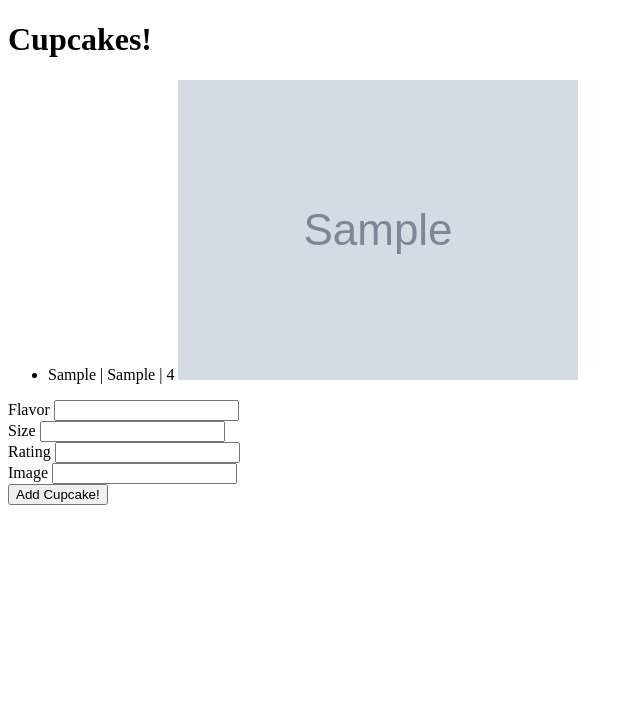
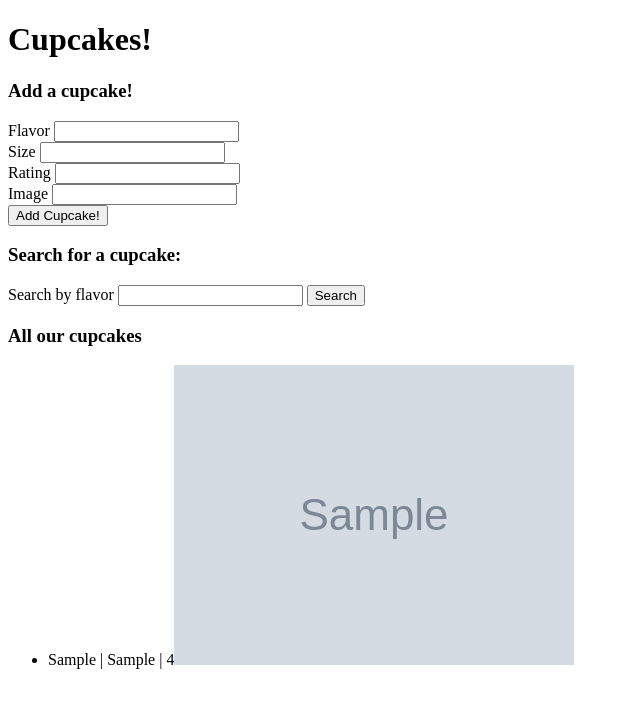
Before and after one commit to aishumaj/flask-cupcake, a Flask app: page / in a window 1280 px wide. Shown: the top 708 px of the page, without its empty margins (0-640 px from the left). Run offline with Flask 2, Linux system fonts and the light colour scheme; tables that the repository leaves empty hold one stand-in row (values such as "Sample post"); grey boxes marked "Sample" are stand-in pictures.

Commit message:
filter seach working

```diff
--- a/app.py
+++ b/app.py
@@ -50,6 +50,18 @@ def get_cupcake_by_id(cupcake_id):
 
     return jsonify(cupcake = serialized)
 
+@app.get("/api/cupcakes/search")
+def get_cupcake_by_flavor():
+    """Filter cupcake by flavor
+    & return JSON {cupcake: {id, flavor, size, rating, image}}"""
+
+    flavor = request.args.get('flavor')
+
+    cupcakes = Cupcake.query.filter(Cupcake.flavor.ilike(f"%{flavor}%")).all()
+    serialized = [c.serialize() for c in cupcakes]
+
+    return jsonify(cupcakes = serialized)
+
 @app.post("/api/cupcakes")
 def create_cupcake():
     """Create a new cupcake from data
--- a/static/cupcakes.js
+++ b/static/cupcakes.js
@@ -4,13 +4,14 @@ const BASE_URL = "http://localhost:5001/api";
 
 const $cupcakeList = $("#cupcake-list");
 const $cupcakeAddForm = $("#add-cupcake-form");
+const $cupcakeSearchForm = $("#search-form");
 
 /** Generate HTML to input into empty list with details for each cupcake */
 function cupcakeHTML(cupcake) {
-  return `<li>
-    ${cupcake.flavor} | ${cupcake.size} | ${cupcake.rating}
-    <img src="${cupcake.image}">
-  </li>`;
+  const $cupcakeImg = $("<img>").attr("src", `${cupcake.image}`);
+  const $newCupcake = $("<li>").text(`${cupcake.flavor} | ${cupcake.size} | ${cupcake.rating}`).append($cupcakeImg);
+
+  return $newCupcake;
 }
 
 /** Get information on all cupcakes in database,
@@ -23,14 +24,13 @@ async function getCupcakes() {
 
 /** Put cupcakes into listhome */
 async function appendCupcakesToList() {
-  let cupcakes = await getCupcakes();
+  const cupcakes = await getCupcakes();
 
   for (let cupcake of cupcakes) {
-    const cupcakeInfo = cupcakeHTML(cupcake);
-    $cupcakeList.append(cupcakeInfo);
+    const $cupcakeInfo = cupcakeHTML(cupcake);
+    $cupcakeList.append($cupcakeInfo);
   }
 }
-
 
 /**
  * Handles the form submission and grabs the input data
@@ -48,8 +48,8 @@ async function submitNewCupcake(evt) {
 
   const newCupcake = await addCupcake(flavor, size, rating, image);
 
-  const cupcakeInfo = cupcakeHTML(newCupcake);
-  $cupcakeList.append(cupcakeInfo);
+  const $cupcakeInfo = cupcakeHTML(newCupcake);
+  $cupcakeList.append($cupcakeInfo);
 
   $cupcakeAddForm.trigger("reset");
 }
@@ -66,12 +66,40 @@ $cupcakeAddForm.on("submit", submitNewCupcake);
 
 async function addCupcake(flavor, size, rating, image) {
   const response = await axios.post(`${BASE_URL}/cupcakes`, {
-    flavor: flavor,
-    size: size,
-    rating: rating,
-    image: image
+    flavor,
+    size,
+    rating,
+    image
   });
   return response.data.cupcake;
+}
+
+async function submitCupcakeSearch(evt) {
+  evt.preventDefault();
+
+  $cupcakeList.empty();
+
+  const flavor = $("#search-input").val();
+  console.log("flavor", flavor);
+  const cupcakesResults = await searchCupcake(flavor);
+  console.log("cupcakesResults", cupcakesResults);
+  if (cupcakesResults.length === 0) {
+    alert(`No cupcakes found with ${flavor} flavor`);
+  }
+
+  for (let cupcake of cupcakesResults) {
+    const $cupcakeInfo = cupcakeHTML(cupcake);
+    $cupcakeList.append($cupcakeInfo);
+
+  }
+  $cupcakeSearchForm.trigger("reset");
+}
+
+$cupcakeSearchForm.on("submit", submitCupcakeSearch);
+
+async function searchCupcake(flavor) {
+  const response = await axios.get(`${BASE_URL}/cupcakes/search?flavor=${flavor}`);
+  return response.data.cupcakes;
 }
 
 //start function
--- a/templates/index.html
+++ b/templates/index.html
@@ -1,17 +1,18 @@
 <!DOCTYPE html>
 <html lang="en">
+
 <head>
   <meta charset="UTF-8">
   <meta http-equiv="X-UA-Compatible" content="IE=edge">
   <meta name="viewport" content="width=device-width, initial-scale=1.0">
   <title>Cupcakes</title>
 </head>
+
 <body>
   <h1>Cupcakes!</h1>
 
-  <ul id="cupcake-list">
-  </ul>
-
+  <div>
+    <h3>Add a cupcake!</h3>
     <form id="add-cupcake-form">
       <div>
         <label for="flavor-input">Flavor</label>
@@ -31,10 +32,27 @@
       </div>
       <button type="submit">Add Cupcake!</button>
     </form>
+  </div>
 
+  <div>
+    <h3>Search for a cupcake: </h3>
+    <form id="search-form">
+      <label for="search-input">Search by flavor</label>
+      <input type="text" name="search" id="search-input" required>
+      <button type="submit">Search</button>
+    </form>
+  </div>
+
+  <div>
+    <h3>All our cupcakes</h3>
+    <ul id="cupcake-list">
+    </ul>
+
+  </div>
 
   <script src="https://unpkg.com/jquery"></script>
   <script src="https://unpkg.com/axios/dist/axios.js"></script>
   <script src="/static/cupcakes.js"></script>
 </body>
+
 </html>
```
Also changed, not shown: tests.py (+35 -5 lines). Lines whose indentation alone changed are shown as unchanged.
